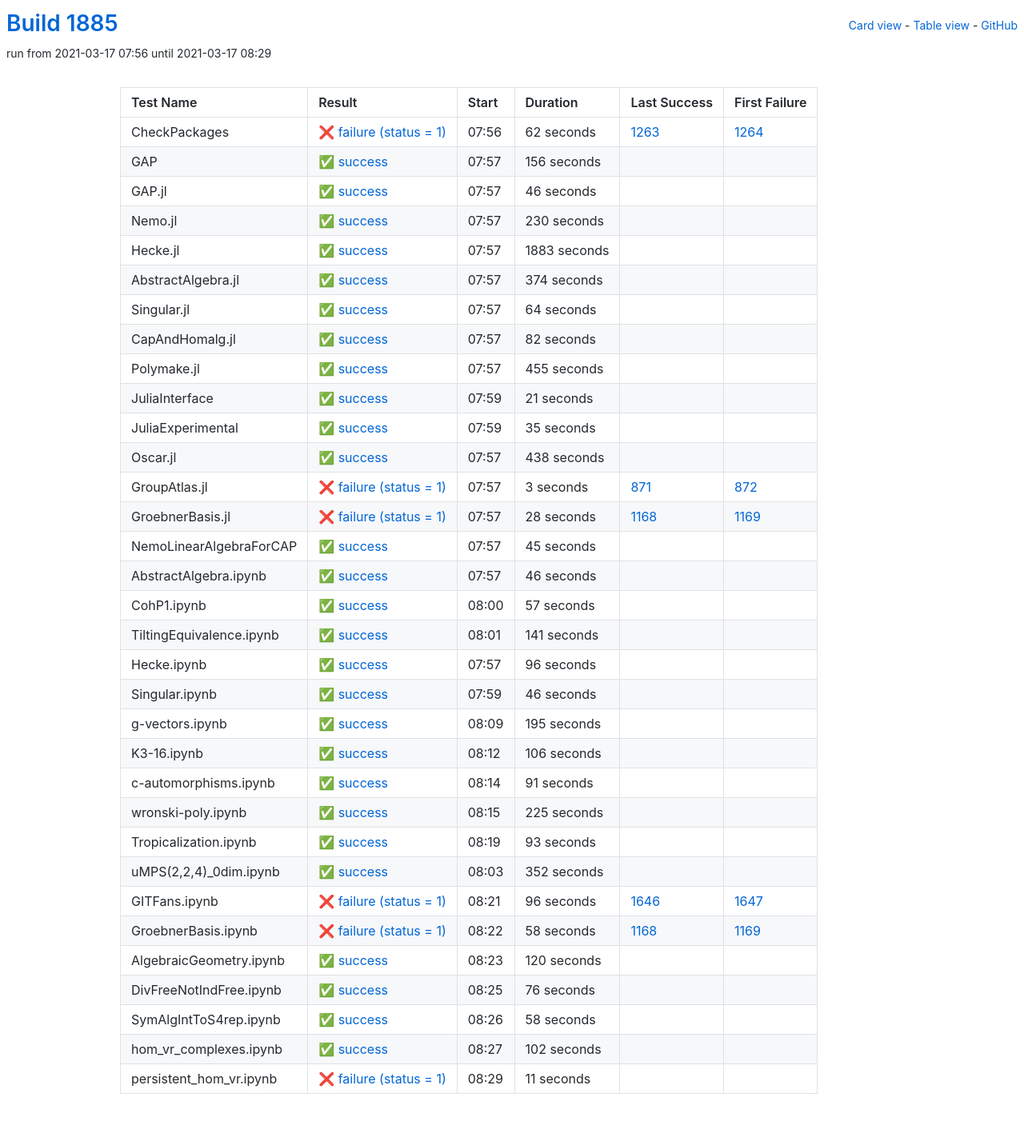
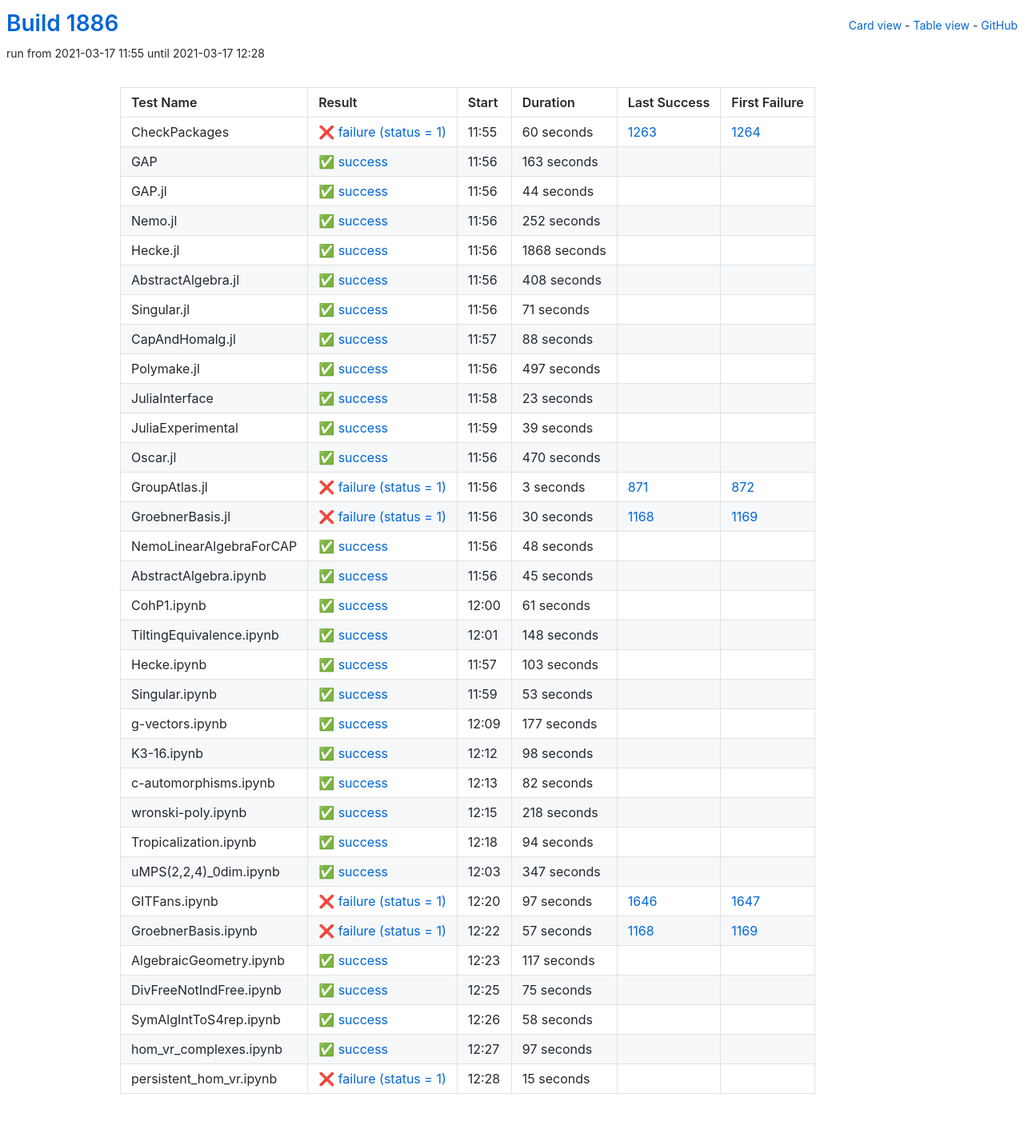
Before and after one commit to oscar-system/oscar-ci-status-stable, a Jekyll site: the page built from table.html, in a window 1280 px wide. Shown: the whole page at 80% size. Built offline with Jekyll 4.4.1, drawn with Linux system fonts in a browser that asks for light colours.

Commit message:
Build #1886

```diff
--- a/_data/ci.yml
+++ b/_data/ci.yml
@@ -1,6 +1,6 @@
 ---
-build: 1885
-build_url: https://oscarci.mathematik.uni-kl.de/job/oscar-stable/1885/
+build: 1886
+build_url: https://oscarci.mathematik.uni-kl.de/job/oscar-stable/1886/
 job: oscar-stable
 organization: oscar-system
 repo: oscar-ci-status-stable
@@ -8,152 +8,152 @@ repourl: https://github.com/oscar-system/oscar-ci-status-stable
 tests:
 - name: CheckPackages
   id: checkpackages
-  log: https://oscarci.mathematik.uni-kl.de/job/oscar-stable/1885/artifact/logs/build-1885/CheckPackages.log
-  start: 2021-03-17 07:56
+  log: https://oscarci.mathematik.uni-kl.de/job/oscar-stable/1886/artifact/logs/build-1886/CheckPackages.log
+  start: 2021-03-17 11:55
   success: false
   exitcode: 1
   status: failure
-  duration: 62
+  duration: 60
   last_success: 1263
   last_success_url: https://oscarci.mathematik.uni-kl.de/job/oscar-stable/1263/
   first_failure: 1264
   first_failure_url: https://oscarci.mathematik.uni-kl.de/job/oscar-stable/1264/
 - name: GAP
   id: gap
-  log: https://oscarci.mathematik.uni-kl.de/job/oscar-stable/1885/artifact/logs/build-1885/GAP.log
-  start: 2021-03-17 07:57
+  log: https://oscarci.mathematik.uni-kl.de/job/oscar-stable/1886/artifact/logs/build-1886/GAP.log
+  start: 2021-03-17 11:56
   success: true
   exitcode: 0
   status: success
-  duration: 156
+  duration: 163
   last_success: false
   last_success_url:
   first_failure: false
   first_failure_url:
 - name: GAP.jl
   id: gap-jl
-  log: https://oscarci.mathematik.uni-kl.de/job/oscar-stable/1885/artifact/logs/build-1885/GAP.jl.log
-  start: 2021-03-17 07:57
+  log: https://oscarci.mathematik.uni-kl.de/job/oscar-stable/1886/artifact/logs/build-1886/GAP.jl.log
+  start: 2021-03-17 11:56
   success: true
   exitcode: 0
   status: success
-  duration: 46
+  duration: 44
   last_success: false
   last_success_url:
   first_failure: false
   first_failure_url:
 - name: Nemo.jl
   id: nemo-jl
-  log: https://oscarci.mathematik.uni-kl.de/job/oscar-stable/1885/artifact/logs/build-1885/Nemo.jl.log
-  start: 2021-03-17 07:57
+  log: https://oscarci.mathematik.uni-kl.de/job/oscar-stable/1886/artifact/logs/build-1886/Nemo.jl.log
+  start: 2021-03-17 11:56
   success: true
   exitcode: 0
   status: success
-  duration: 230
+  duration: 252
   last_success: false
   last_success_url:
   first_failure: false
   first_failure_url:
 - name: Hecke.jl
   id: hecke-jl
-  log: https://oscarci.mathematik.uni-kl.de/job/oscar-stable/1885/artifact/logs/build-1885/Hecke.jl.log
-  start: 2021-03-17 07:57
+  log: https://oscarci.mathematik.uni-kl.de/job/oscar-stable/1886/artifact/logs/build-1886/Hecke.jl.log
+  start: 2021-03-17 11:56
   success: true
   exitcode: 0
   status: success
-  duration: 1883
+  duration: 1868
   last_success: false
   last_success_url:
   first_failure: false
   first_failure_url:
 - name: AbstractAlgebra.jl
   id: abstractalgebra-jl
-  log: https://oscarci.mathematik.uni-kl.de/job/oscar-stable/1885/artifact/logs/build-1885/AbstractAlgebra.jl.log
-  start: 2021-03-17 07:57
+  log: https://oscarci.mathematik.uni-kl.de/job/oscar-stable/1886/artifact/logs/build-1886/AbstractAlgebra.jl.log
+  start: 2021-03-17 11:56
   success: true
   exitcode: 0
   status: success
-  duration: 374
+  duration: 408
   last_success: false
   last_success_url:
   first_failure: false
   first_failure_url:
 - name: Singular.jl
   id: singular-jl
-  log: https://oscarci.mathematik.uni-kl.de/job/oscar-stable/1885/artifact/logs/build-1885/Singular.jl.log
-  start: 2021-03-17 07:57
+  log: https://oscarci.mathematik.uni-kl.de/job/oscar-stable/1886/artifact/logs/build-1886/Singular.jl.log
+  start: 2021-03-17 11:56
   success: true
   exitcode: 0
   status: success
-  duration: 64
+  duration: 71
   last_success: false
   last_success_url:
   first_failure: false
   first_failure_url:
 - name: CapAndHomalg.jl
   id: capandhomalg-jl
-  log: https://oscarci.mathematik.uni-kl.de/job/oscar-stable/1885/artifact/logs/build-1885/CapAndHomalg.jl.log
-  start: 2021-03-17 07:57
+  log: https://oscarci.mathematik.uni-kl.de/job/oscar-stable/1886/artifact/logs/build-1886/CapAndHomalg.jl.log
+  start: 2021-03-17 11:57
   success: true
   exitcode: 0
   status: success
-  duration: 82
+  duration: 88
   last_success: false
   last_success_url:
   first_failure: false
   first_failure_url:
 - name: Polymake.jl
   id: polymake-jl
-  log: https://oscarci.mathematik.uni-kl.de/job/oscar-stable/1885/artifact/logs/build-1885/Polymake.jl.log
-  start: 2021-03-17 07:57
+  log: https://oscarci.mathematik.uni-kl.de/job/oscar-stable/1886/artifact/logs/build-1886/Polymake.jl.log
+  start: 2021-03-17 11:56
   success: true
   exitcode: 0
   status: success
-  duration: 455
+  duration: 497
   last_success: false
   last_success_url:
   first_failure: false
   first_failure_url:
 - name: JuliaInterface
   id: juliainterface
-  log: https://oscarci.mathematik.uni-kl.de/job/oscar-stable/1885/artifact/logs/build-1885/JuliaInterface.log
-  start: 2021-03-17 07:59
+  log: https://oscarci.mathematik.uni-kl.de/job/oscar-stable/1886/artifact/logs/build-1886/JuliaInterface.log
+  start: 2021-03-17 11:58
   success: true
   exitcode: 0
   status: success
-  duration: 21
+  duration: 23
   last_success: false
   last_success_url:
   first_failure: false
   first_failure_url:
 - name: JuliaExperimental
   id: juliaexperimental
-  log: https://oscarci.mathematik.uni-kl.de/job/oscar-stable/1885/artifact/logs/build-1885/JuliaExperimental.log
-  start: 2021-03-17 07:59
+  log: https://oscarci.mathematik.uni-kl.de/job/oscar-stable/1886/artifact/logs/build-1886/JuliaExperimental.log
+  start: 2021-03-17 11:59
   success: true
   exitcode: 0
   status: success
-  duration: 35
+  duration: 39
   last_success: false
   last_success_url:
   first_failure: false
   first_failure_url:
 - name: Oscar.jl
   id: oscar-jl
-  log: https://oscarci.mathematik.uni-kl.de/job/oscar-stable/1885/artifact/logs/build-1885/Oscar.jl.log
-  start: 2021-03-17 07:57
+  log: https://oscarci.mathematik.uni-kl.de/job/oscar-stable/1886/artifact/logs/build-1886/Oscar.jl.log
+  start: 2021-03-17 11:56
   success: true
   exitcode: 0
   status: success
-  duration: 438
+  duration: 470
   last_success: false
   last_success_url:
   first_failure: false
   first_failure_url:
 - name: GroupAtlas.jl
   id: groupatlas-jl
-  log: https://oscarci.mathematik.uni-kl.de/job/oscar-stable/1885/artifact/logs/build-1885/GroupAtlas.jl.log
-  start: 2021-03-17 07:57
+  log: https://oscarci.mathematik.uni-kl.de/job/oscar-stable/1886/artifact/logs/build-1886/GroupAtlas.jl.log
+  start: 2021-03-17 11:56
   success: false
   exitcode: 1
   status: failure
@@ -164,20 +164,32 @@ tests:
   first_failure_url: https://oscarci.mathematik.uni-kl.de/job/oscar-stable/872/
 - name: GroebnerBasis.jl
   id: groebnerbasis-jl
-  log: https://oscarci.mathematik.uni-kl.de/job/oscar-stable/1885/artifact/logs/build-1885/GroebnerBasis.jl.log
-  start: 2021-03-17 07:57
+  log: https://oscarci.mathematik.uni-kl.de/job/oscar-stable/1886/artifact/logs/build-1886/GroebnerBasis.jl.log
+  start: 2021-03-17 11:56
   success: false
   exitcode: 1
   status: failure
-  duration: 28
+  duration: 30
   last_success: 1168
   last_success_url: https://oscarci.mathematik.uni-kl.de/job/oscar-stable/1168/
   first_failure: 1169
   first_failure_url: https://oscarci.mathematik.uni-kl.de/job/oscar-stable/1169/
 - name: NemoLinearAlgebraForCAP
   id: nemolinearalgebraforcap
-  log: https://oscarci.mathematik.uni-kl.de/job/oscar-stable/1885/artifact/logs/build-1885/NemoLinearAlgebraForCAP.log
-  start: 2021-03-17 07:57
+  log: https://oscarci.mathematik.uni-kl.de/job/oscar-stable/1886/artifact/logs/build-1886/NemoLinearAlgebraForCAP.log
+  start: 2021-03-17 11:56
+  success: true
+  exitcode: 0
+  status: success
+  duration: 48
+  last_success: false
+  last_success_url:
+  first_failure: false
+  first_failure_url:
+- name: AbstractAlgebra.ipynb
+  id: abstractalgebra-ipynb
+  log: https://oscarci.mathematik.uni-kl.de/job/oscar-stable/1886/artifact/logs/build-1886/AbstractAlgebra.ipynb.log
+  start: 2021-03-17 11:56
   success: true
   exitcode: 0
   status: success
@@ -186,190 +198,178 @@ tests:
   last_success_url:
   first_failure: false
   first_failure_url:
-- name: AbstractAlgebra.ipynb
-  id: abstractalgebra-ipynb
-  log: https://oscarci.mathematik.uni-kl.de/job/oscar-stable/1885/artifact/logs/build-1885/AbstractAlgebra.ipynb.log
-  start: 2021-03-17 07:57
+- name: CohP1.ipynb
+  id: cohp1-ipynb
+  log: https://oscarci.mathematik.uni-kl.de/job/oscar-stable/1886/artifact/logs/build-1886/CohP1.ipynb.log
+  start: 2021-03-17 12:00
   success: true
   exitcode: 0
   status: success
-  duration: 46
-  last_success: false
-  last_success_url:
-  first_failure: false
-  first_failure_url:
-- name: CohP1.ipynb
-  id: cohp1-ipynb
-  log: https://oscarci.mathematik.uni-kl.de/job/oscar-stable/1885/artifact/logs/build-1885/CohP1.ipynb.log
-  start: 2021-03-17 08:00
-  success: true
-  exitcode: 0
-  status: success
-  duration: 57
+  duration: 61
   last_success: false
   last_success_url:
   first_failure: false
   first_failure_url:
 - name: TiltingEquivalence.ipynb
   id: tiltingequivalence-ipynb
-  log: https://oscarci.mathematik.uni-kl.de/job/oscar-stable/1885/artifact/logs/build-1885/TiltingEquivalence.ipynb.log
-  start: 2021-03-17 08:01
+  log: https://oscarci.mathematik.uni-kl.de/job/oscar-stable/1886/artifact/logs/build-1886/TiltingEquivalence.ipynb.log
+  start: 2021-03-17 12:01
   success: true
   exitcode: 0
   status: success
-  duration: 141
+  duration: 148
   last_success: false
   last_success_url:
   first_failure: false
   first_failure_url:
 - name: Hecke.ipynb
   id: hecke-ipynb
-  log: https://oscarci.mathematik.uni-kl.de/job/oscar-stable/1885/artifact/logs/build-1885/Hecke.ipynb.log
-  start: 2021-03-17 07:57
+  log: https://oscarci.mathematik.uni-kl.de/job/oscar-stable/1886/artifact/logs/build-1886/Hecke.ipynb.log
+  start: 2021-03-17 11:57
   success: true
   exitcode: 0
   status: success
-  duration: 96
+  duration: 103
   last_success: false
   last_success_url:
   first_failure: false
   first_failure_url:
 - name: Singular.ipynb
   id: singular-ipynb
-  log: https://oscarci.mathematik.uni-kl.de/job/oscar-stable/1885/artifact/logs/build-1885/Singular.ipynb.log
-  start: 2021-03-17 07:59
+  log: https://oscarci.mathematik.uni-kl.de/job/oscar-stable/1886/artifact/logs/build-1886/Singular.ipynb.log
+  start: 2021-03-17 11:59
   success: true
   exitcode: 0
   status: success
-  duration: 46
+  duration: 53
   last_success: false
   last_success_url:
   first_failure: false
   first_failure_url:
 - name: g-vectors.ipynb
   id: g-vectors-ipynb
-  log: https://oscarci.mathematik.uni-kl.de/job/oscar-stable/1885/artifact/logs/build-1885/g-vectors.ipynb.log
-  start: 2021-03-17 08:09
+  log: https://oscarci.mathematik.uni-kl.de/job/oscar-stable/1886/artifact/logs/build-1886/g-vectors.ipynb.log
+  start: 2021-03-17 12:09
   success: true
   exitcode: 0
   status: success
-  duration: 195
+  duration: 177
   last_success: false
   last_success_url:
   first_failure: false
   first_failure_url:
 - name: K3-16.ipynb
   id: k3-16-ipynb
-  log: https://oscarci.mathematik.uni-kl.de/job/oscar-stable/1885/artifact/logs/build-1885/K3-16.ipynb.log
-  start: 2021-03-17 08:12
+  log: https://oscarci.mathematik.uni-kl.de/job/oscar-stable/1886/artifact/logs/build-1886/K3-16.ipynb.log
+  start: 2021-03-17 12:12
   success: true
   exitcode: 0
   status: success
-  duration: 106
+  duration: 98
   last_success: false
   last_success_url:
   first_failure: false
   first_failure_url:
 - name: c-automorphisms.ipynb
   id: c-automorphisms-ipynb
-  log: https://oscarci.mathematik.uni-kl.de/job/oscar-stable/1885/artifact/logs/build-1885/c-automorphisms.ipynb.log
-  start: 2021-03-17 08:14
+  log: https://oscarci.mathematik.uni-kl.de/job/oscar-stable/1886/artifact/logs/build-1886/c-automorphisms.ipynb.log
+  start: 2021-03-17 12:13
   success: true
   exitcode: 0
   status: success
-  duration: 91
+  duration: 82
   last_success: false
   last_success_url:
   first_failure: false
   first_failure_url:
 - name: wronski-poly.ipynb
   id: wronski-poly-ipynb
-  log: https://oscarci.mathematik.uni-kl.de/job/oscar-stable/1885/artifact/logs/build-1885/wronski-poly.ipynb.log
-  start: 2021-03-17 08:15
+  log: https://oscarci.mathematik.uni-kl.de/job/oscar-stable/1886/artifact/logs/build-1886/wronski-poly.ipynb.log
+  start: 2021-03-17 12:15
   success: true
   exitcode: 0
   status: success
-  duration: 225
+  duration: 218
   last_success: false
   last_success_url:
   first_failure: false
   first_failure_url:
 - name: Tropicalization.ipynb
   id: tropicalization-ipynb
-  log: https://oscarci.mathematik.uni-kl.de/job/oscar-stable/1885/artifact/logs/build-1885/Tropicalization.ipynb.log
-  start: 2021-03-17 08:19
+  log: https://oscarci.mathematik.uni-kl.de/job/oscar-stable/1886/artifact/logs/build-1886/Tropicalization.ipynb.log
+  start: 2021-03-17 12:18
   success: true
   exitcode: 0
   status: success
-  duration: 93
+  duration: 94
   last_success: false
   last_success_url:
   first_failure: false
   first_failure_url:
 - name: uMPS(2,2,4)_0dim.ipynb
   id: umps-2-2-4-0dim-ipynb
-  log: https://oscarci.mathematik.uni-kl.de/job/oscar-stable/1885/artifact/logs/build-1885/uMPS-2-2-4-_0dim.ipynb.log
-  start: 2021-03-17 08:03
+  log: https://oscarci.mathematik.uni-kl.de/job/oscar-stable/1886/artifact/logs/build-1886/uMPS-2-2-4-_0dim.ipynb.log
+  start: 2021-03-17 12:03
   success: true
   exitcode: 0
   status: success
-  duration: 352
+  duration: 347
   last_success: false
   last_success_url:
   first_failure: false
   first_failure_url:
 - name: GITFans.ipynb
   id: gitfans-ipynb
-  log: https://oscarci.mathematik.uni-kl.de/job/oscar-stable/1885/artifact/logs/build-1885/GITFans.ipynb.log
-  start: 2021-03-17 08:21
+  log: https://oscarci.mathematik.uni-kl.de/job/oscar-stable/1886/artifact/logs/build-1886/GITFans.ipynb.log
+  start: 2021-03-17 12:20
   success: false
   exitcode: 1
   status: failure
-  duration: 96
+  duration: 97
   last_success: 1646
   last_success_url: https://oscarci.mathematik.uni-kl.de/job/oscar-stable/1646/
   first_failure: 1647
   first_failure_url: https://oscarci.mathematik.uni-kl.de/job/oscar-stable/1647/
 - name: GroebnerBasis.ipynb
   id: groebnerbasis-ipynb
-  log: https://oscarci.mathematik.uni-kl.de/job/oscar-stable/1885/artifact/logs/build-1885/GroebnerBasis.ipynb.log
-  start: 2021-03-17 08:22
+  log: https://oscarci.mathematik.uni-kl.de/job/oscar-stable/1886/artifact/logs/build-1886/GroebnerBasis.ipynb.log
+  start: 2021-03-17 12:22
   success: false
   exitcode: 1
   status: failure
-  duration: 58
+  duration: 57
   last_success: 1168
   last_success_url: https://oscarci.mathematik.uni-kl.de/job/oscar-stable/1168/
   first_failure: 1169
   first_failure_url: https://oscarci.mathematik.uni-kl.de/job/oscar-stable/1169/
 - name: AlgebraicGeometry.ipynb
   id: algebraicgeometry-ipynb
-  log: https://oscarci.mathematik.uni-kl.de/job/oscar-stable/1885/artifact/logs/build-1885/AlgebraicGeometry.ipynb.log
-  start: 2021-03-17 08:23
+  log: https://oscarci.mathematik.uni-kl.de/job/oscar-stable/1886/artifact/logs/build-1886/AlgebraicGeometry.ipynb.log
+  start: 2021-03-17 12:23
   success: true
   exitcode: 0
   status: success
-  duration: 120
+  duration: 117
   last_success: false
   last_success_url:
   first_failure: false
   first_failure_url:
 - name: DivFreeNotIndFree.ipynb
   id: divfreenotindfree-ipynb
-  log: https://oscarci.mathematik.uni-kl.de/job/oscar-stable/1885/artifact/logs/build-1885/DivFreeNotIndFree.ipynb.log
-  start: 2021-03-17 08:25
+  log: https://oscarci.mathematik.uni-kl.de/job/oscar-stable/1886/artifact/logs/build-1886/DivFreeNotIndFree.ipynb.log
+  start: 2021-03-17 12:25
   success: true
   exitcode: 0
   status: success
-  duration: 76
+  duration: 75
   last_success: false
   last_success_url:
   first_failure: false
   first_failure_url:
 - name: SymAlgIntToS4rep.ipynb
   id: symalginttos4rep-ipynb
-  log: https://oscarci.mathematik.uni-kl.de/job/oscar-stable/1885/artifact/logs/build-1885/SymAlgIntToS4rep.ipynb.log
-  start: 2021-03-17 08:26
+  log: https://oscarci.mathematik.uni-kl.de/job/oscar-stable/1886/artifact/logs/build-1886/SymAlgIntToS4rep.ipynb.log
+  start: 2021-03-17 12:26
   success: true
   exitcode: 0
   status: success
@@ -380,24 +380,24 @@ tests:
   first_failure_url:
 - name: hom_vr_complexes.ipynb
   id: hom-vr-complexes-ipynb
-  log: https://oscarci.mathematik.uni-kl.de/job/oscar-stable/1885/artifact/logs/build-1885/hom_vr_complexes.ipynb.log
-  start: 2021-03-17 08:27
+  log: https://oscarci.mathematik.uni-kl.de/job/oscar-stable/1886/artifact/logs/build-1886/hom_vr_complexes.ipynb.log
+  start: 2021-03-17 12:27
   success: true
   exitcode: 0
   status: success
-  duration: 102
+  duration: 97
   last_success: false
   last_success_url:
   first_failure: false
   first_failure_url:
 - name: persistent_hom_vr.ipynb
   id: persistent-hom-vr-ipynb
-  log: https://oscarci.mathematik.uni-kl.de/job/oscar-stable/1885/artifact/logs/build-1885/persistent_hom_vr.ipynb.log
-  start: 2021-03-17 08:29
+  log: https://oscarci.mathematik.uni-kl.de/job/oscar-stable/1886/artifact/logs/build-1886/persistent_hom_vr.ipynb.log
+  start: 2021-03-17 12:28
   success: false
   exitcode: 1
   status: failure
-  duration: 11
+  duration: 15
   last_success: false
   last_success_url:
   first_failure: false
```
Also changed, not shown: README.md.
